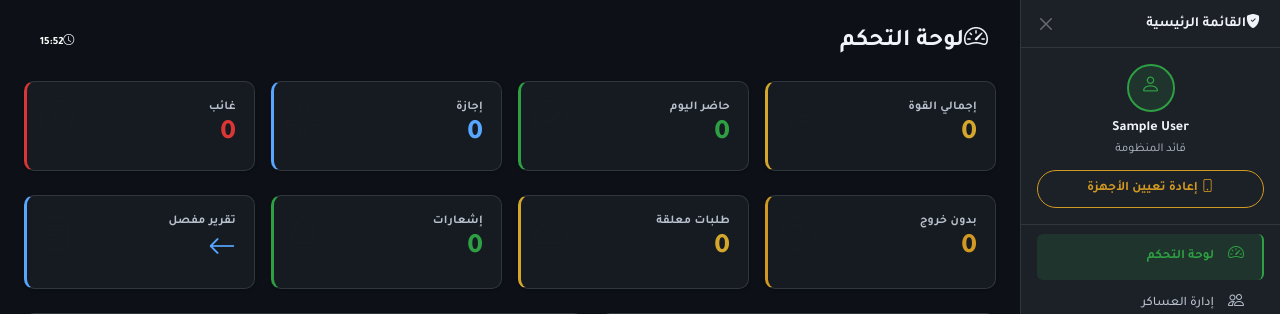
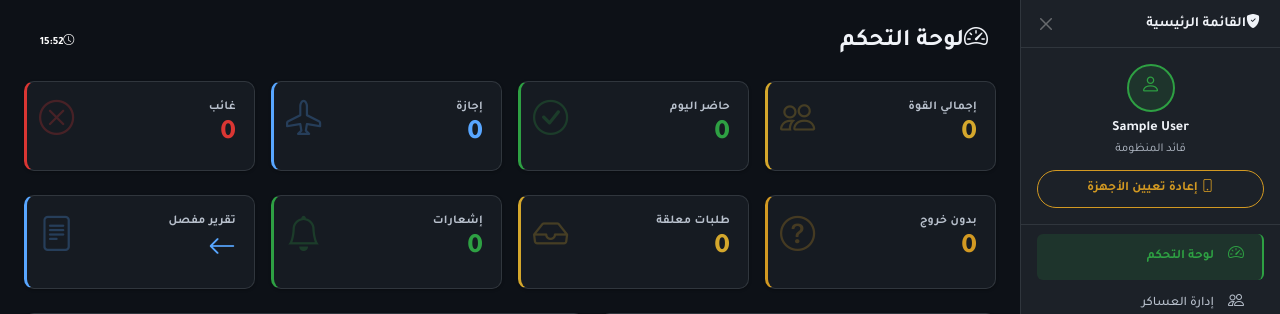
Before and after one commit to AXZksa/military-system, a Flask app: page /admin in a window 1280 px wide. Shown: the part 60-374 px from the top of the page. Run offline with Flask 3, Linux system fonts and the light colour scheme; the visitor is signed in with stand-in values (Sample User, id 1); data comes from the database, SQL or seed files in the repository; data that the repository does not hold is empty; some libraries are stand-ins or nearby versions.

Commit message:
إصلاح ظهور الأيقونات في الدارك مود (opacity .25 مع لون مميز)

```diff
--- a/static/css/style.css
+++ b/static/css/style.css
@@ -507,16 +507,24 @@ body {
 
 .stat-card .stat-icon {
     font-size: 2.2rem;
-    opacity: .12;
     position: absolute;
     left: 12px;
     top: 50%;
     transform: translateY(-50%);
     transition: opacity .3s ease, transform .3s ease;
+    opacity: .12;
+    color: var(--text-secondary);
 }
+.stat-card-green .stat-icon { color: var(--accent-green); }
+.stat-card-gold .stat-icon { color: var(--accent-gold); }
+.stat-card-red .stat-icon { color: var(--accent-red); }
+.stat-card-blue .stat-icon { color: var(--accent-blue); }
+.stat-card-orange .stat-icon { color: var(--accent-orange); }
+
+[data-theme="dark"] .stat-card .stat-icon { opacity: .25; }
 
 .stat-card:hover .stat-icon {
-    opacity: .2;
+    opacity: .45 !important;
     transform: translateY(-50%) scale(1.15);
 }
 
```
